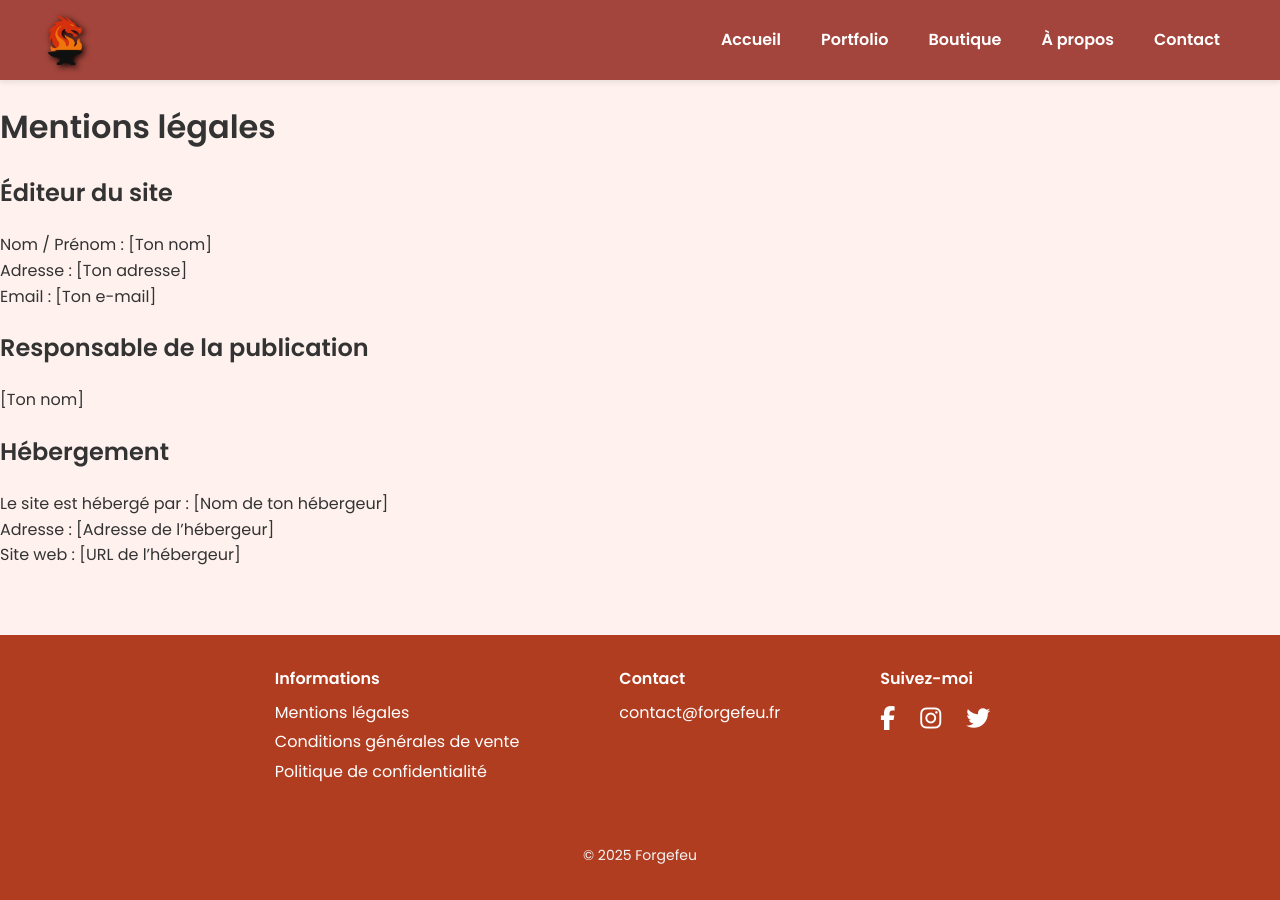
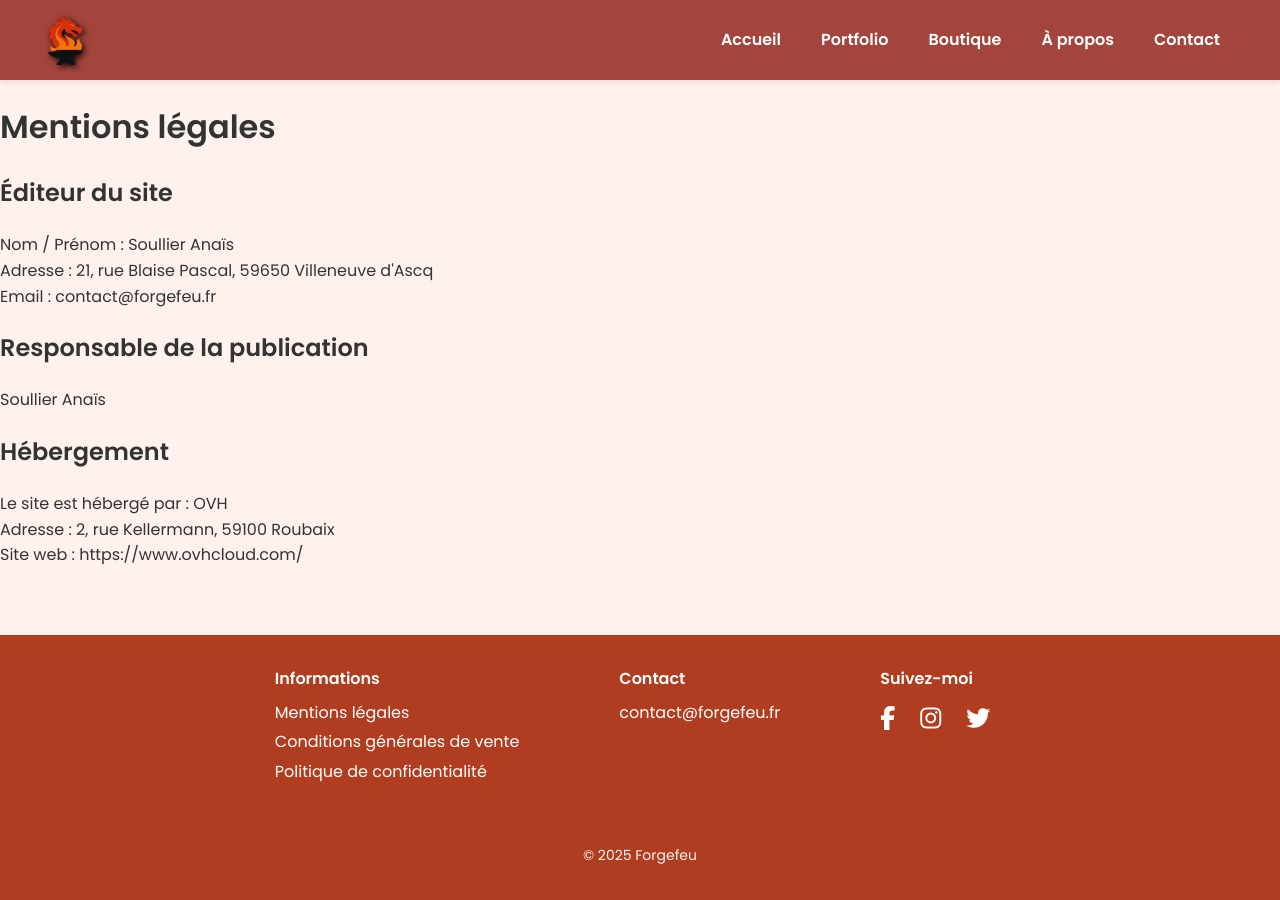
Before and after one commit to Yaen-Ghost/forgefeu, a Jekyll site: the page built from mentions.html, in a window 1280 px wide. Built offline with Jekyll 4.4.1, drawn with Linux system fonts in a browser that asks for light colours.

Commit message:
Update mentions.html

```diff
--- a/mentions.html
+++ b/mentions.html
@@ -8,19 +8,19 @@ permalink: /mentions/
 
     <h2>Éditeur du site</h2>
     <p>
-      Nom / Prénom : [Ton nom]<br>
-      Adresse : [Ton adresse]<br>
-      Email : [Ton e-mail]
+      Nom / Prénom : Soullier Anaïs<br>
+      Adresse : 21, rue Blaise Pascal, 59650 Villeneuve d'Ascq<br>
+      Email : contact@forgefeu.fr
     </p>
 
     <h2>Responsable de la publication</h2>
-    <p>[Ton nom]</p>
+    <p>Soullier Anaïs</p>
 
     <h2>Hébergement</h2>
     <p>
-      Le site est hébergé par : [Nom de ton hébergeur]<br>
-      Adresse : [Adresse de l’hébergeur]<br>
-      Site web : [URL de l’hébergeur]
+      Le site est hébergé par : OVH<br>
+      Adresse : 2, rue Kellermann, 59100 Roubaix<br>
+      Site web : https://www.ovhcloud.com/
     </p>
 
   </div>
```
